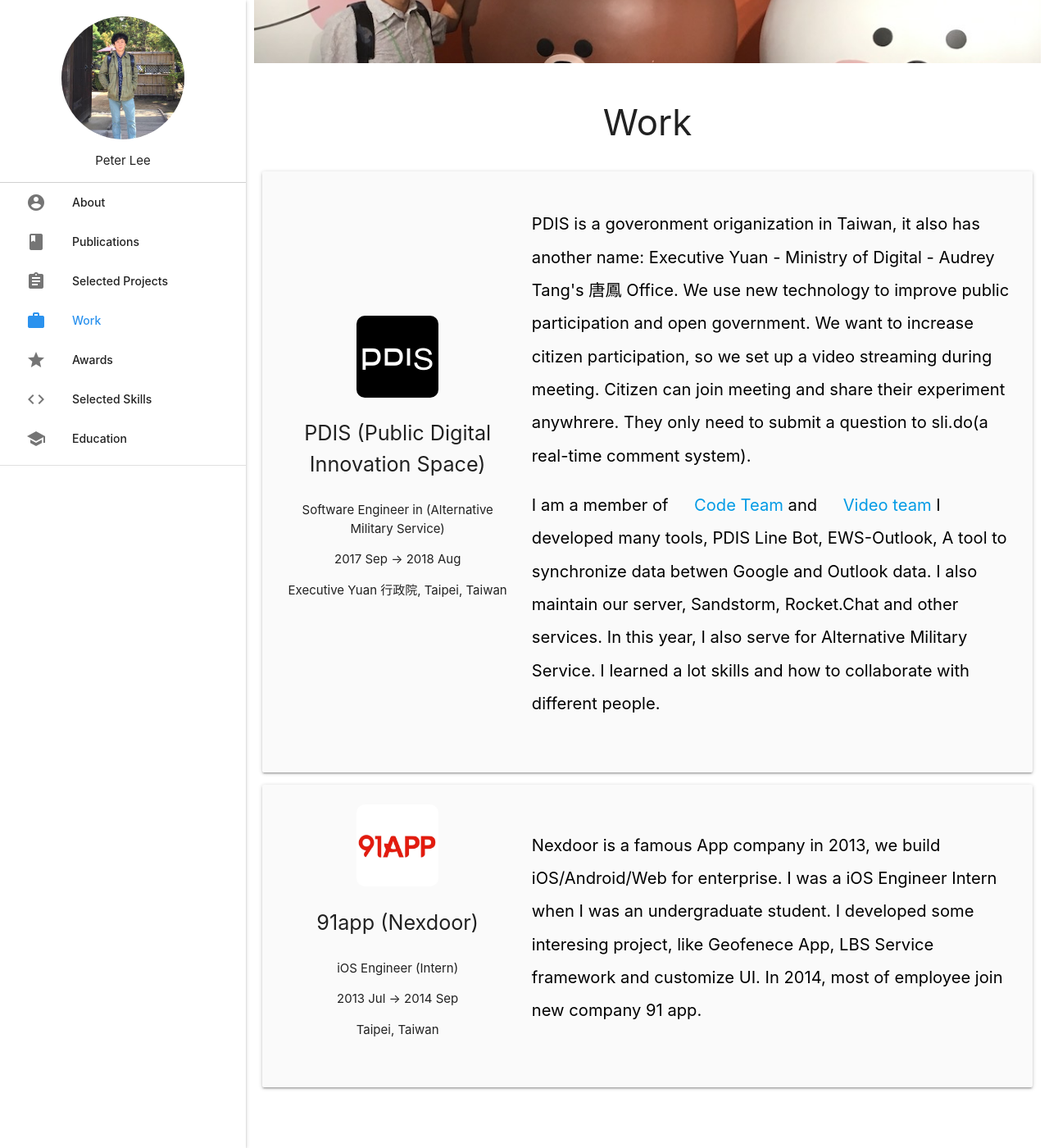
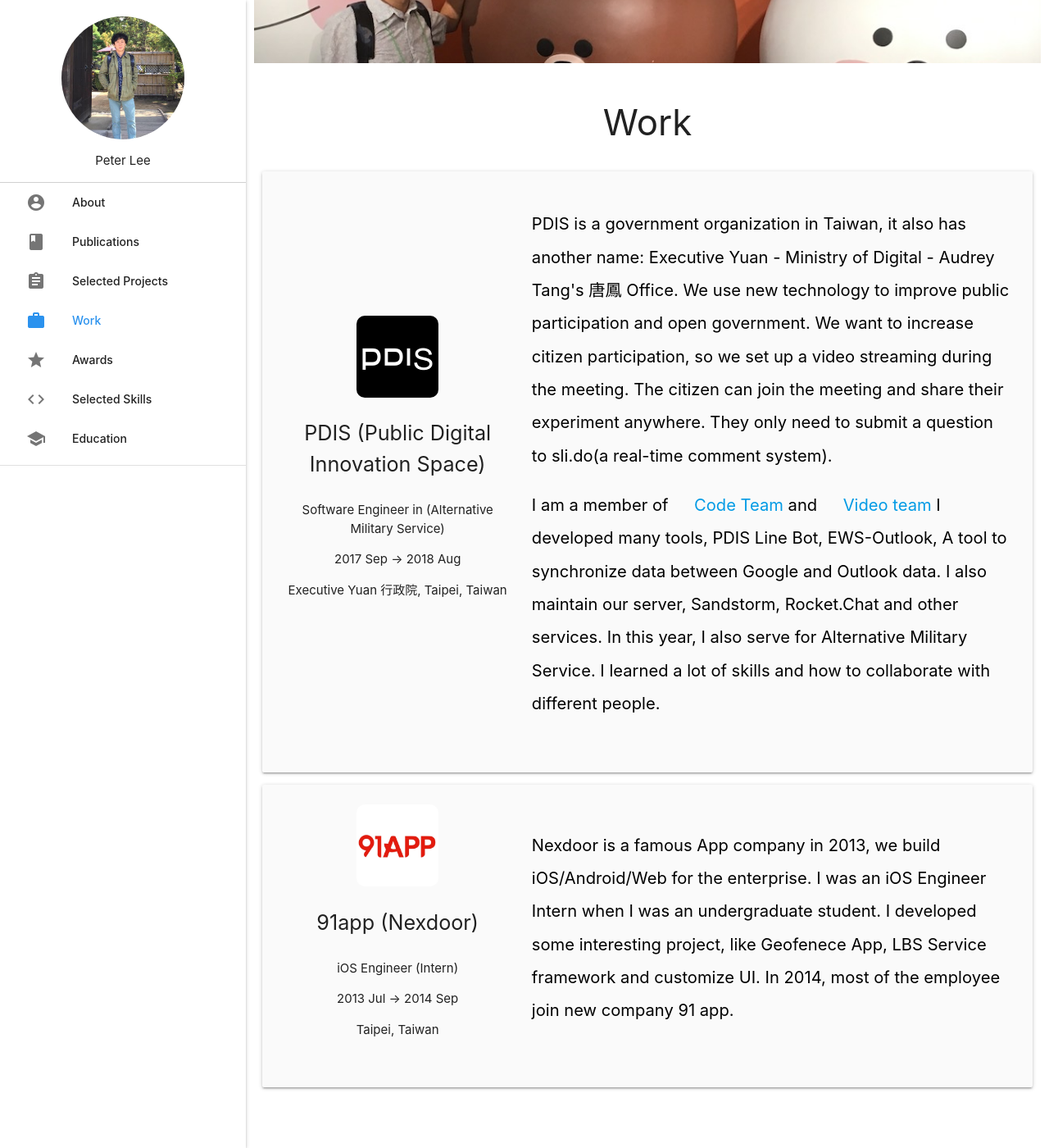
Before and after one commit to peterlee0127/cv, a Jekyll site: the page built from index.html, in a window 1280 px wide and 1400 px high, scrolled down 4399 px. Shown: the whole window at 82% size. Built offline with Jekyll 4.4.1, drawn with Linux system fonts in a browser that asks for light colours.

Commit message:
fix wording

```diff
--- a/_data/work.json
+++ b/_data/work.json
@@ -21,10 +21,10 @@
       "time":"2017 Sep -> 2018 Aug",
       "position":"Software Engineer in (Alternative Military Service)",
       "p":[
-          "PDIS is a goveronment origanization in Taiwan, it also has another name: Executive Yuan - Ministry of Digital - Audrey Tang's 唐鳳 Office.
+          "PDIS is a government organization in Taiwan, it also has another name: Executive Yuan - Ministry of Digital - Audrey Tang's 唐鳳 Office.
           We use new technology to improve public participation and open government.
-          We want to increase citizen participation, so we set up a video streaming during meeting.
-          Citizen can join meeting and share their experiment anywhrere.
+          We want to increase citizen participation, so we set up a video streaming during the meeting.
+          The citizen can join the meeting and share their experiment anywhere.
           They only need to submit a question to sli.do(a real-time comment system).
           <a target='_blank' href='https://youtu.be/VbwKBK24T_g?t=4842'>
             <svg class='icon' style='width:1em;height:1em'><use xlink:href='/assets/font/fontawesome.svg#youtube'></use></svg>
@@ -36,8 +36,8 @@
           <a href='https://www.youtube.com/channel/UCExDf4hkbSU-pmJcyT_sDtg/videos' target='_blank'>
           <svg class='icon' style='width:1em;height:1em'><use xlink:href='/assets/font/fontawesome.svg#youtube'></use></svg> Video team
           </a>
-           I developed many tools, PDIS Line Bot, EWS-Outlook, A tool to synchronize data betwen Google and Outlook data. I also maintain our server, Sandstorm, Rocket.Chat and other services. In this year,
-           I also serve for Alternative Military Service. I learned a lot skills and how to collaborate with different people."
+           I developed many tools, PDIS Line Bot, EWS-Outlook, A tool to synchronize data between Google and Outlook data. I also maintain our server, Sandstorm, Rocket.Chat and other services. In this year,
+           I also serve for Alternative Military Service. I learned a lot of skills and how to collaborate with different people."
       ],
       "more":""
     },
@@ -48,8 +48,8 @@
       "time":"2013 Jul -> 2014 Sep",
       "position":"iOS Engineer (Intern)",
       "p":[
-          "Nexdoor is a famous App company in 2013, we build iOS/Android/Web for enterprise. I was a iOS Engineer Intern when I was an undergraduate student.
-          I developed some interesing project, like Geofenece App, LBS Service framework and customize UI. In 2014, most of employee join new company 91 app."
+          "Nexdoor is a famous App company in 2013, we build iOS/Android/Web for the enterprise. I was an iOS Engineer Intern when I was an undergraduate student.
+          I developed some interesting project, like Geofenece App, LBS Service framework and customize UI. In 2014, most of the employee join new company 91 app."
       ],
       "more":""
     }
```
